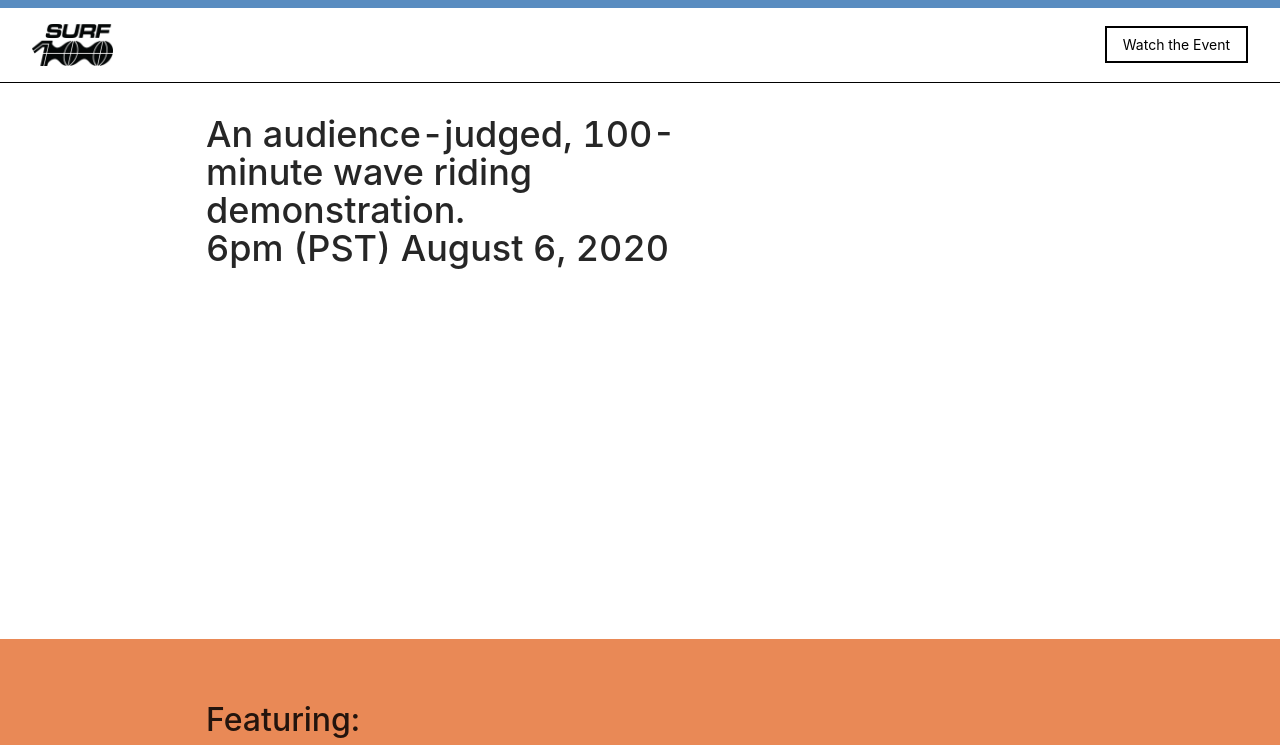
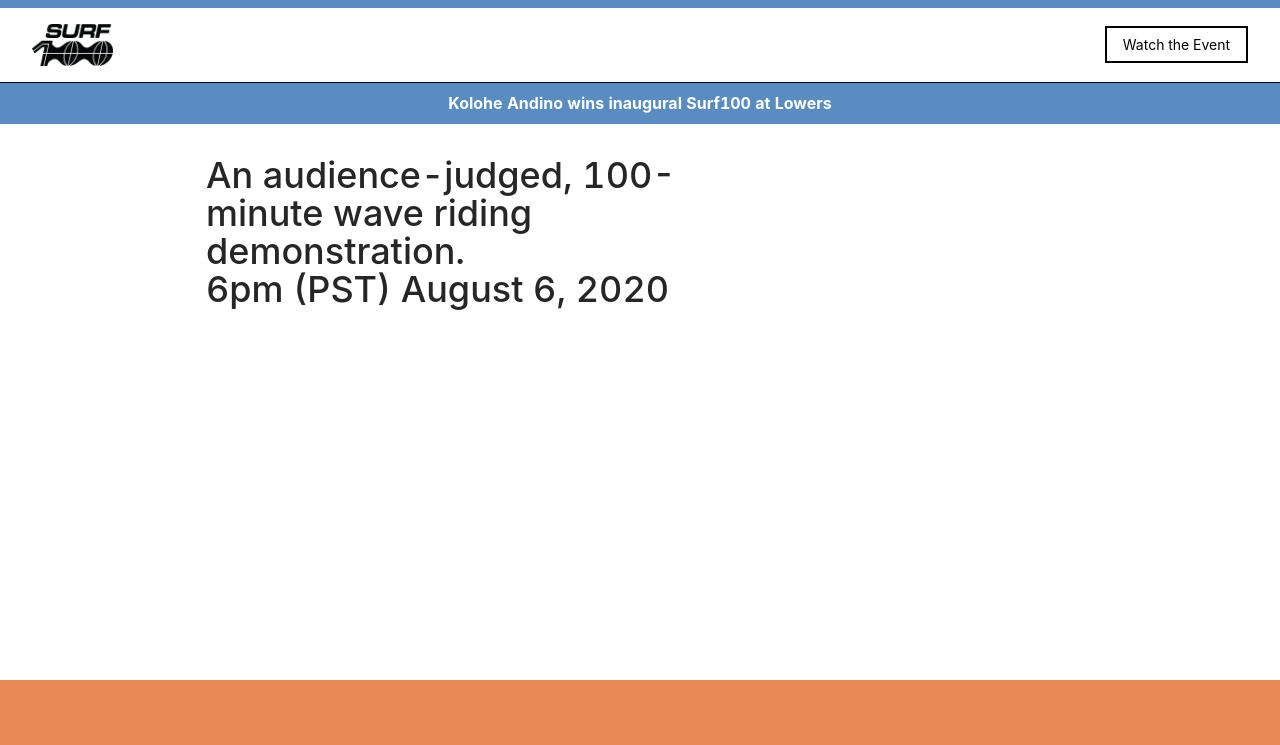
Before and after one commit to boothaw/testing, a React (Create React App) app: page / in a window 1280 px wide. Shown: the top 745 px of the page. Built offline with nearby package versions, Linux system fonts and the light colour scheme.

Commit message:
kolohe banner

```diff
--- a/src/pages/event/index.js
+++ b/src/pages/event/index.js
@@ -37,7 +37,8 @@
   FAQCard,
   Footer,
   SeeMoreButton,
-  SorryBanner
+  SorryBanner,
+  KoloheBanner
 } from "./styles";
 
 const EventPage = () => {
@@ -254,6 +255,7 @@
           </a>
         </SocialContainer>
       </Nav>
+      <KoloheBanner><a href="https://stabmag.com/news/kolohe-andino-wins-surf100-at-lower-trestles/">Kolohe Andino wins inaugural Surf100 at Lowers</a></KoloheBanner>
       <PageContainer>
         <BodyContainer>
           <Main>
--- a/src/pages/event/styles.js
+++ b/src/pages/event/styles.js
@@ -749,6 +749,19 @@
   }
 `;
 
+const KoloheBanner = styled.div`
+  width: 100%;
+  background: #598cc0;
+  text-align: center;
+  padding: 8px;
+  font-size: 16px;
+  font-weight: bold;
+
+a {
+  color: white;
+}
+`;
+
 export {
   Nav,
   PageContainer,
@@ -788,4 +801,5 @@
   MobileNavBar,
   FAQCard,
   Footer,
+  KoloheBanner
 };
--- a/src/pages/splash/index.js
+++ b/src/pages/splash/index.js
@@ -27,7 +27,8 @@
   PageContainer,
   VidSection,
   NavSection,
-  SorryBanner
+  SorryBanner,
+  KoloheBanner
 } from "./styles";
 
 import Modal from "../../components/modal/Modal";
@@ -93,10 +94,9 @@
           </div>
         </NavBar>
       </NavSection>
+      <KoloheBanner><a href="https://stabmag.com/news/kolohe-andino-wins-surf100-at-lower-trestles/">Kolohe Andino wins inaugural Surf100 at Lowers</a></KoloheBanner>
 
       <ContentContainer>
-        <Modal isShowing={isShowing} hide={toggle}></Modal>
-
         <TitleSection>
           <h2>An audience-judged, 100-minute wave riding demonstration.</h2>
           <h2>6pm (PST) August 6, 2020</h2>
--- a/src/pages/splash/styles.js
+++ b/src/pages/splash/styles.js
@@ -336,6 +336,19 @@
   }
 `;
 
+const KoloheBanner = styled.div`
+  width: 100%;
+  background: #598cc0;
+  text-align: center;
+  padding: 8px;
+  font-size: 16px;
+  font-weight: bold;
+
+a {
+  color: white;
+}
+`;
+
 export {
   Banner,
   ContentContainer,
@@ -361,5 +374,6 @@
   PageContainer,
   VidSection,
   NavSection,
-  SorryBanner
+  SorryBanner,
+  KoloheBanner
 };
```
